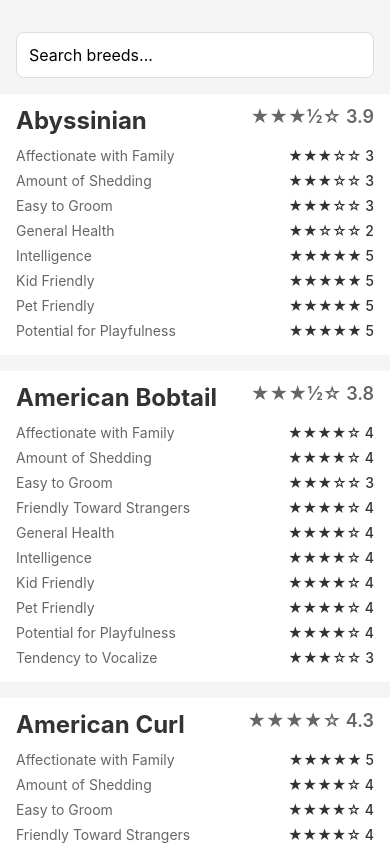
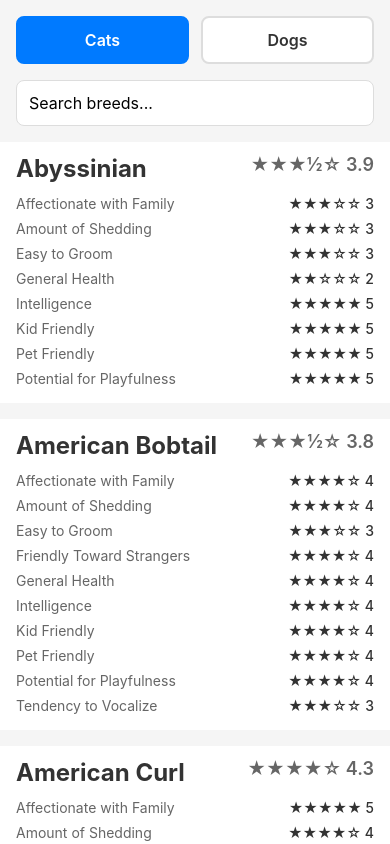
Before and after one commit to Joshkaki00/by-breed-starter, a React Native app: screen / in a window 390 px wide. Built offline with nearby package versions, Linux system fonts and the light colour scheme.

Commit message:
Add breed selection toggle and enhance search input functionality

```diff
--- a/App.js
+++ b/App.js
@@ -49,9 +49,12 @@ const BreedItem = ({ item }) => {
 
 export default function App() {
   const [searchTerm, setSearchTerm] = useState('');
-  const [selectedType, setSelectedType] = useState('cats');
+  const [selectedType, setSelectedType] = useState('cats'); // Add this state
 
+  // Select breeds based on toggle
   const currentBreeds = selectedType === 'cats' ? cats : dogs;
+
+  // Filter breeds
   const filteredBreeds = currentBreeds.filter(breed =>
     breed.breed.toLowerCase().includes(searchTerm.toLowerCase())
   );
@@ -65,7 +68,35 @@ export default function App() {
         >
           {/* Toggle Buttons */}
           <View style={styles.buttonContainer}>
-            {/* ...buttons... */}
+            <TouchableOpacity
+              style={[
+                styles.button,
+                selectedType === 'cats' && styles.buttonActive
+              ]}
+              onPress={() => setSelectedType('cats')}
+            >
+              <Text style={[
+                styles.buttonText,
+                selectedType === 'cats' && styles.buttonTextActive
+              ]}>
+                Cats
+              </Text>
+            </TouchableOpacity>
+
+            <TouchableOpacity
+              style={[
+                styles.button,
+                selectedType === 'dogs' && styles.buttonActive
+              ]}
+              onPress={() => setSelectedType('dogs')}
+            >
+              <Text style={[
+                styles.buttonText,
+                selectedType === 'dogs' && styles.buttonTextActive
+              ]}>
+                Dogs
+              </Text>
+            </TouchableOpacity>
           </View>
 
           {/* Search Input with Clear Button */}
@@ -78,11 +109,13 @@ export default function App() {
               returnKeyType="done"
               onSubmitEditing={Keyboard.dismiss}
             />
-            {/* Show X button only when there's text */}
             {searchTerm.length > 0 && (
               <TouchableOpacity
                 style={styles.clearButton}
-                onPress={() => setSearchTerm('')}
+                onPress={() => {
+                  setSearchTerm('');
+                  Keyboard.dismiss();
+                }}
               >
                 <Text style={styles.clearButtonText}>✕</Text>
               </TouchableOpacity>
```
